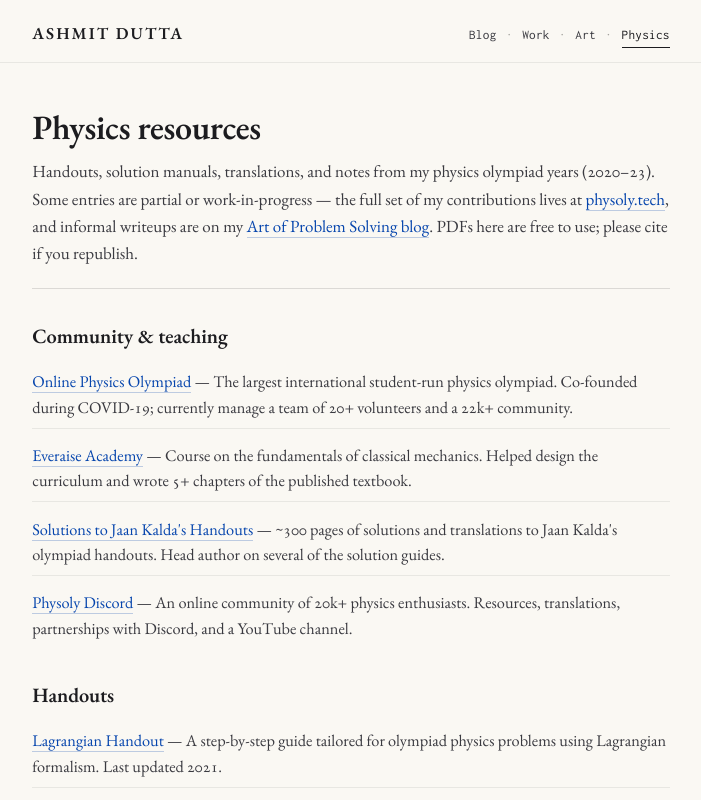
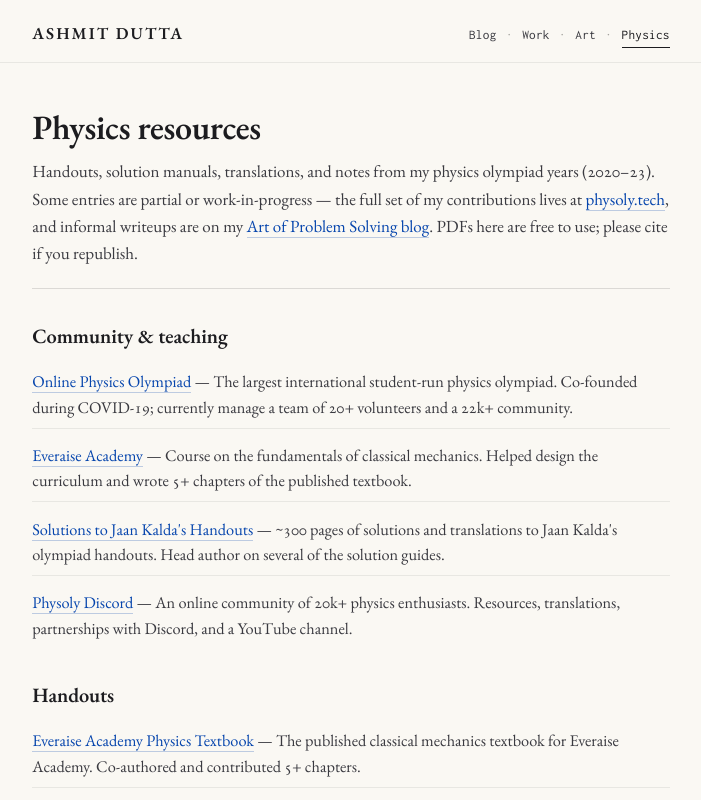
Before and after one commit to aedutta/aedutta.github.io, a React (Vite) app: page /physics in a window 1280 px wide. Shown: the top 800 px of the page, without its empty margins (289-990 px from the left). Built offline with nearby package versions, Linux system fonts and the light colour scheme.

Commit message:
update resources

```diff
--- a/src/pages/PhysicsPage.jsx
+++ b/src/pages/PhysicsPage.jsx
@@ -1,6 +1,12 @@
 import './PhysicsPage.css';
 
 const handouts = [
+  {
+    label: 'Everaise Academy Physics Textbook',
+    href: '/assets/docs/Everaise_Physics_Textbook.pdf',
+    description:
+      'The published classical mechanics textbook for Everaise Academy. Co-authored and contributed 5+ chapters.',
+  },
   {
     label: 'Lagrangian Handout',
     href: '/assets/docs/Lagrangian_Handout.pdf',
```
Also changed, not shown: 1 other file (tests, documents, lock files or other folders).
